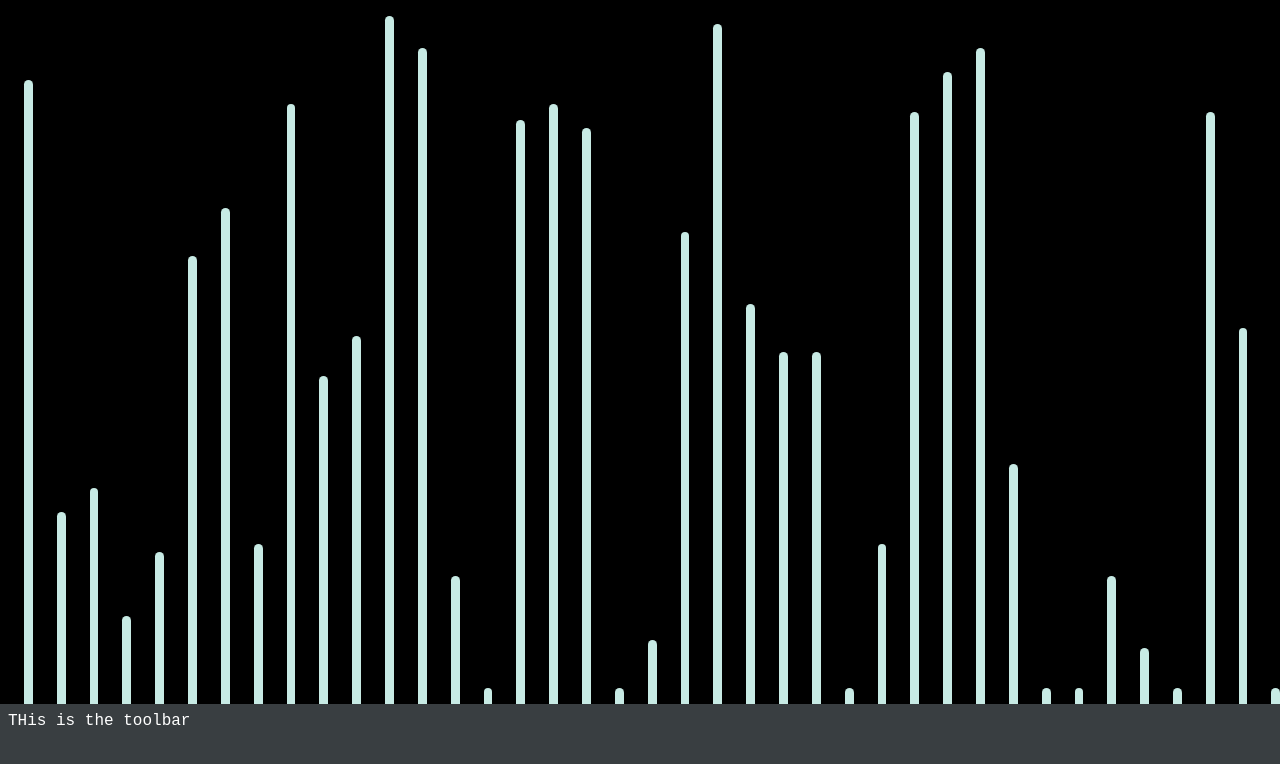
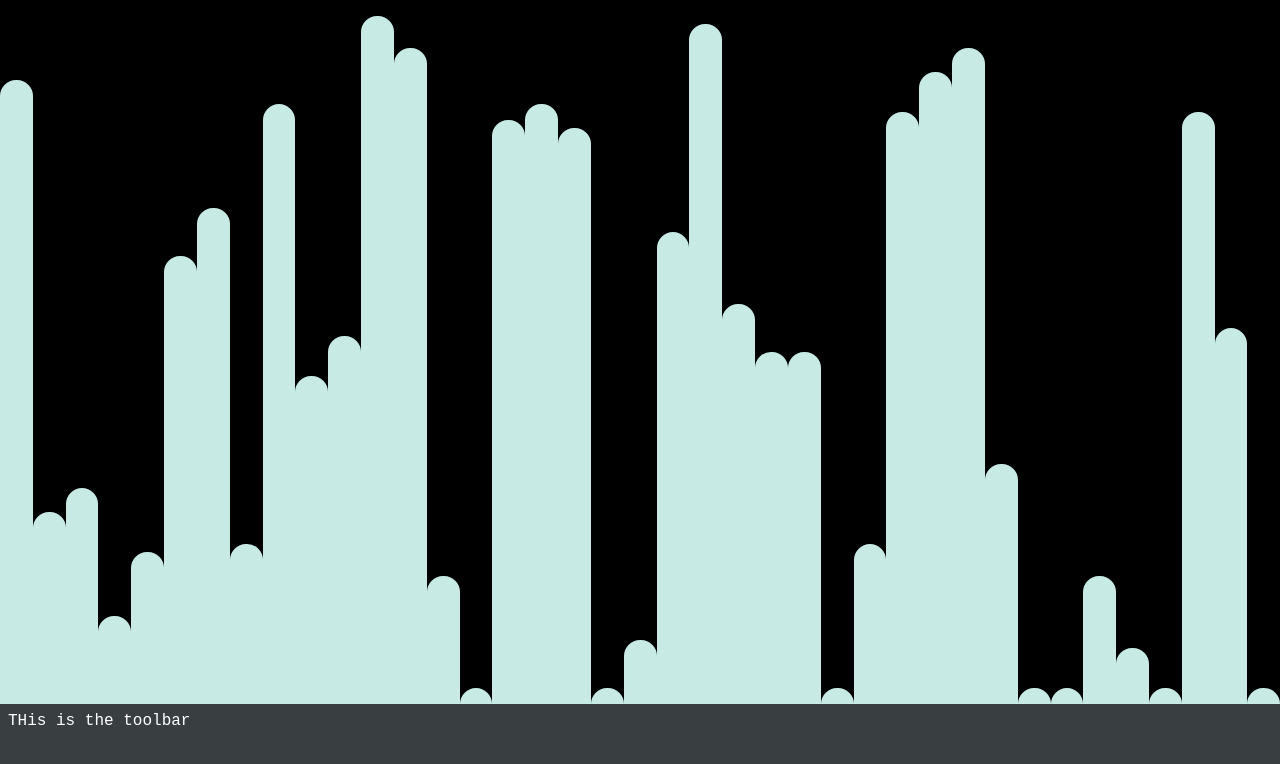
Before and after one commit to Jacknes/sort-visualiser, a React (Create React App) app: page / in a window 1280 px wide. Shown: the top 764 px of the page. Built offline with nearby package versions, Linux system fonts and the light colour scheme.

Commit message:
Auto spacing of columns

```diff
--- a/src/Column.tsx
+++ b/src/Column.tsx
@@ -20,7 +20,7 @@ const Root = styled.div<{ value: number }>`
   flex: 1;
   min-height: ${p => p.value - 15}vh;
   background-color: #c7eae4;
-  margin-left: 24px;
+  /* margin-left: 24px; */
   border-radius: 16px 16px 0 0;
   justify-content: center;
   align-items: flex-end;
--- a/src/Graph.tsx
+++ b/src/Graph.tsx
@@ -31,6 +31,7 @@ const Columns = styled.div`
   flex: 1;
   flex-direction: row;
   align-items: flex-end;
+  justify-content: space-evenly;
 `;
 
 export default Graph;
```
